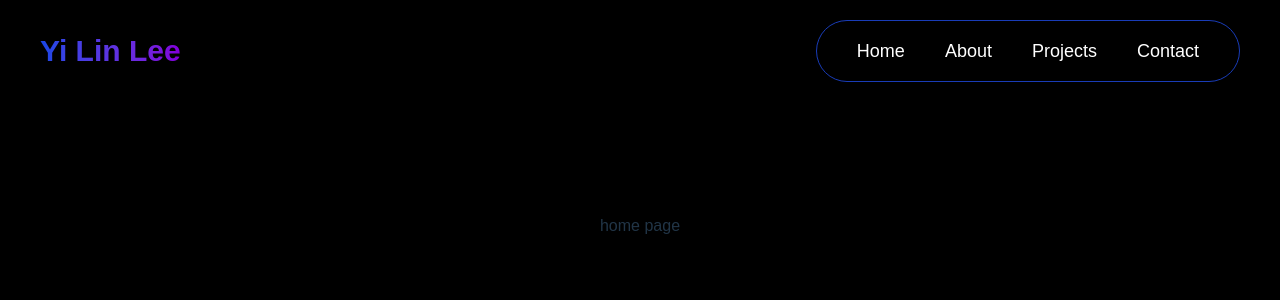
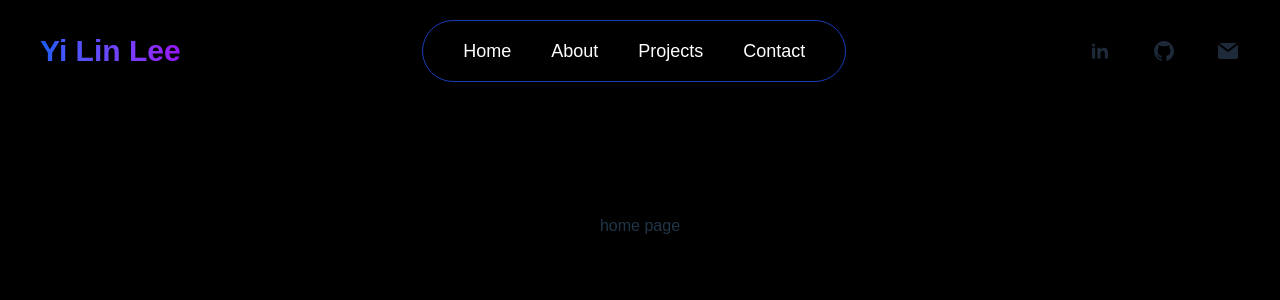
Before and after one commit to yleeyilin/distillation, a React (Vite) app in the folder distillation/: page / in a window 1280 px wide. Shown: the top 300 px of the page. Built offline with nearby package versions, Linux system fonts and the light colour scheme.

Commit message:
Add icons

```diff
--- a/distillation/src/components/NavBar.jsx
+++ b/distillation/src/components/NavBar.jsx
@@ -1,14 +1,11 @@
-import { NavLink } from "react-router-dom";
-import EmailRoundedIcon from "@mui/icons-material/EmailRounded";
-import LinkedInIcon from "@mui/icons-material/LinkedIn";
-import GitHubIcon from "@mui/icons-material/GitHub";
+import { Link, NavLink } from "react-router-dom";
 
 const NavBar = () => {
   return (
     <header className="header flex justify-between items-center px-10 py-5">
         {/* Logo */}
         <NavLink to="/" className="text-3xl rounded-lg items-center justify-center flex font-bold">
-            <p className="bg-clip-text text-transparent bg-linear-to-r to-purple-700 from-blue-700 font-bold hover:scale-110">
+            <p className="bg-clip-text text-transparent bg-linear-to-r to-purple-600 from-blue-600 font-bold">
                 Yi Lin Lee
             </p>
         </NavLink>
@@ -38,6 +35,30 @@
         </nav>
 
         {/* Social icons */}
+        <nav className="flex gap-10 min-w-10">
+            {/* linkedin */}
+            <a href="https://www.linkedin.com/in/yilinnlee" target="_blank" rel="noopener noreferrer">
+                <svg className="w-6 h-6 text-gray-800 dark:text-white" aria-hidden="true" xmlns="http://www.w3.org/2000/svg" width="24" height="24" fill="currentColor" viewBox="0 0 24 24">
+                    <path fill-rule="evenodd" d="M12.51 8.796v1.697a3.738 3.738 0 0 1 3.288-1.684c3.455 0 4.202 2.16 4.202 4.97V19.5h-3.2v-5.072c0-1.21-.244-2.766-2.128-2.766-1.827 0-2.139 1.317-2.139 2.676V19.5h-3.19V8.796h3.168ZM7.2 6.106a1.61 1.61 0 0 1-.988 1.483 1.595 1.595 0 0 1-1.743-.348A1.607 1.607 0 0 1 5.6 4.5a1.601 1.601 0 0 1 1.6 1.606Z" clip-rule="evenodd"/>
+                    <path d="M7.2 8.809H4V19.5h3.2V8.809Z"/>
+                </svg>
+            </a>
+
+            {/* github */}
+            <a href="https://github.com/yleeyilin" target="_blank" rel="noopener noreferrer">
+                <svg class="w-6 h-6 text-gray-800 dark:text-white" aria-hidden="true" xmlns="http://www.w3.org/2000/svg" width="24" height="24" fill="currentColor" viewBox="0 0 24 24">
+                    <path fill-rule="evenodd" d="M12.006 2a9.847 9.847 0 0 0-6.484 2.44 10.32 10.32 0 0 0-3.393 6.17 10.48 10.48 0 0 0 1.317 6.955 10.045 10.045 0 0 0 5.4 4.418c.504.095.683-.223.683-.494 0-.245-.01-1.052-.014-1.908-2.78.62-3.366-1.21-3.366-1.21a2.711 2.711 0 0 0-1.11-1.5c-.907-.637.07-.621.07-.621.317.044.62.163.885.346.266.183.487.426.647.71.135.253.318.476.538.655a2.079 2.079 0 0 0 2.37.196c.045-.52.27-1.006.635-1.37-2.219-.259-4.554-1.138-4.554-5.07a4.022 4.022 0 0 1 1.031-2.75 3.77 3.77 0 0 1 .096-2.713s.839-.275 2.749 1.05a9.26 9.26 0 0 1 5.004 0c1.906-1.325 2.74-1.05 2.74-1.05.37.858.406 1.828.101 2.713a4.017 4.017 0 0 1 1.029 2.75c0 3.939-2.339 4.805-4.564 5.058a2.471 2.471 0 0 1 .679 1.897c0 1.372-.012 2.477-.012 2.814 0 .272.18.592.687.492a10.05 10.05 0 0 0 5.388-4.421 10.473 10.473 0 0 0 1.313-6.948 10.32 10.32 0 0 0-3.39-6.165A9.847 9.847 0 0 0 12.007 2Z" clip-rule="evenodd"/>
+                </svg>
+            </a>
+
+            {/* mail */}
+            <a href="mailto:leeyilin@u.nus.edu" target="_blank" rel="noopener noreferrer">
+                <svg className="w-6 h-6 text-gray-800 dark:text-white " aria-hidden="true" xmlns="http://www.w3.org/2000/svg" width="24" height="24" fill="currentColor" viewBox="0 0 24 24">
+                    <path d="M2.038 5.61A2.01 2.01 0 0 0 2 6v12a2 2 0 0 0 2 2h16a2 2 0 0 0 2-2V6c0-.12-.01-.238-.03-.352l-.866.65-7.89 6.032a2 2 0 0 1-2.429 0L2.884 6.288l-.846-.677Z"/>
+                    <path d="M20.677 4.117A1.996 1.996 0 0 0 20 4H4c-.225 0-.44.037-.642.105l.758.607L12 10.742 19.9 4.7l.777-.583Z"/>
+                </svg>
+            </a>
+        </nav>
     </header>
   )
 }
```
